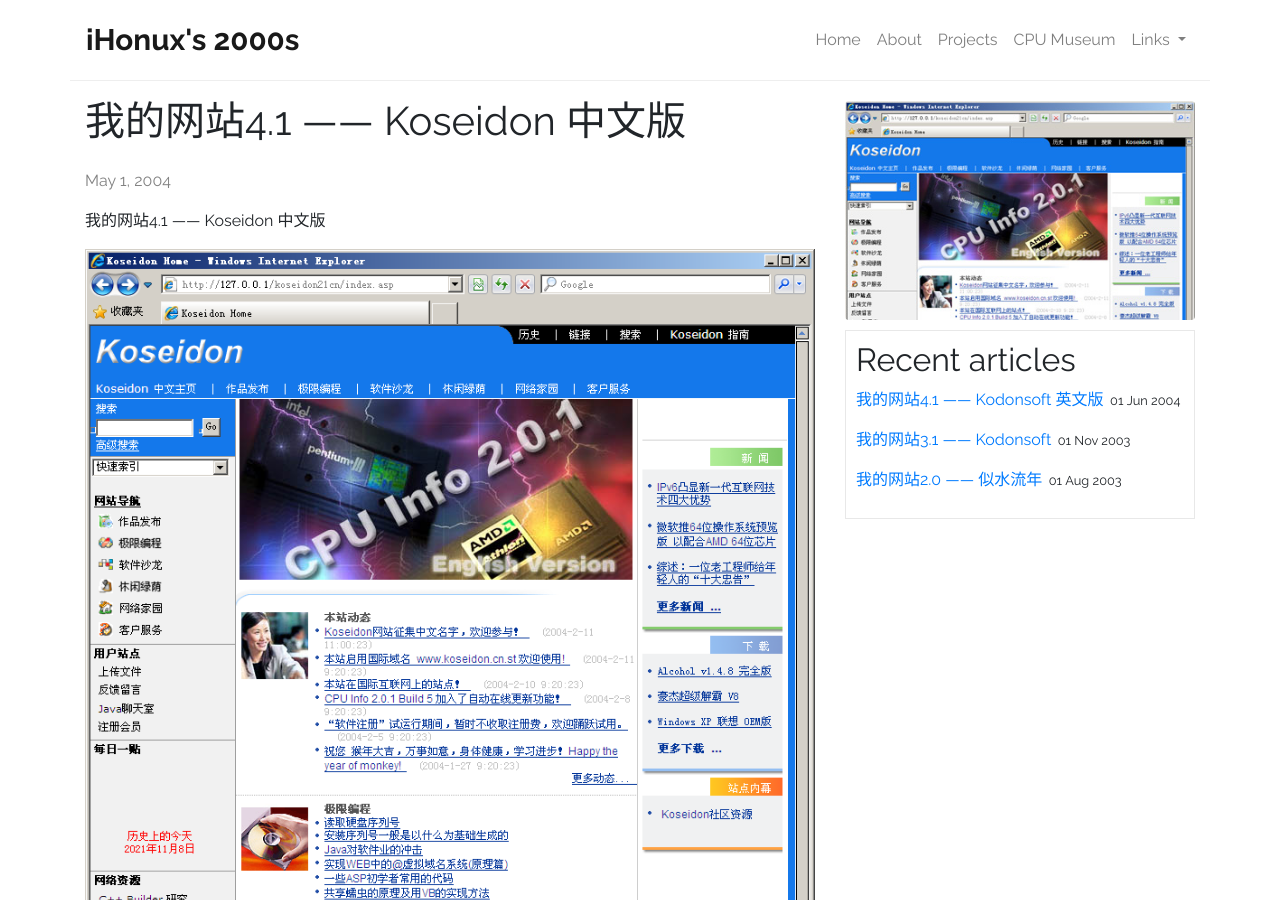
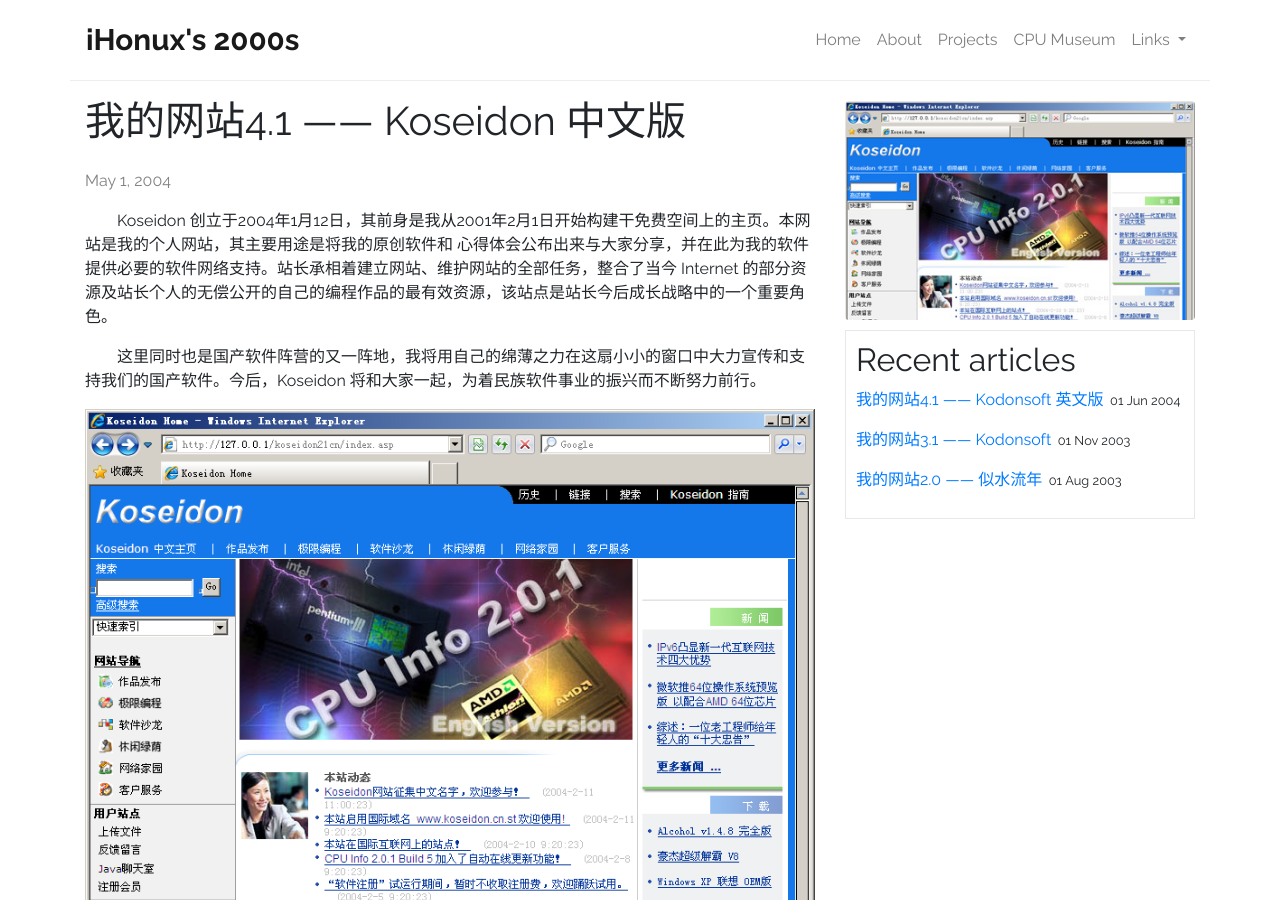
Before and after one commit to past-records/past-records.github.io, a Jekyll site: the page built from _posts/2004-05-01-my-pages-v4-cn.markdown, in a window 1280 px wide and 900 px high. Built offline with Jekyll 4.4.1, drawn with Linux system fonts in a browser that asks for light colours.

Commit message:
Update 2004-05-01-my-pages-v4-cn.markdown

```diff
--- a/_posts/2004-05-01-my-pages-v4-cn.markdown
+++ b/_posts/2004-05-01-my-pages-v4-cn.markdown
@@ -6,7 +6,9 @@
 categories: [我的网站, Koseidon]
 ---
 
-我的网站4.1 —— Koseidon 中文版
+　　Koseidon 创立于2004年1月12日，其前身是我从2001年2月1日开始构建干免费空间上的主页。本网站是我的个人网站，其主要用途是将我的原创软件和 心得体会公布出来与大家分享，并在此为我的软件提供必要的软件网络支持。站长承相着建立网站、维护网站的全部任务，整合了当今 Internet 的部分资源及站长个人的无偿公开的自己的编程作品的最有效资源，该站点是站长今后成长战略中的一个重要角色。
+
+　　这里同时也是国产软件阵营的又一阵地，我将用自己的绵薄之力在这扇小小的窗口中大力宣传和支持我们的国产软件。今后，Koseidon 将和大家一起，为着民族软件事业的振兴而不断努力前行。
 
 ![我的网站4.1 —— Koseidon 中文版]({{site.baseurl}}/images/web/我的网站4.1-Koseidon中文版.png)
 
```
